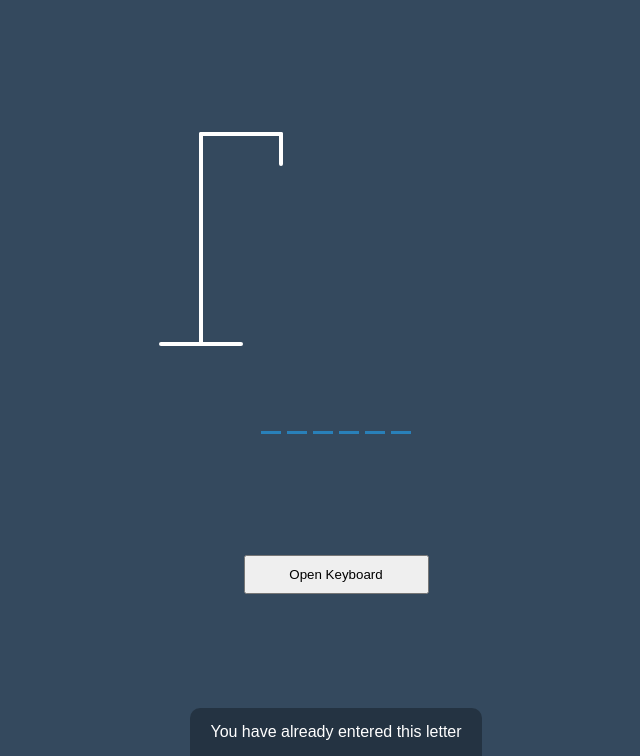
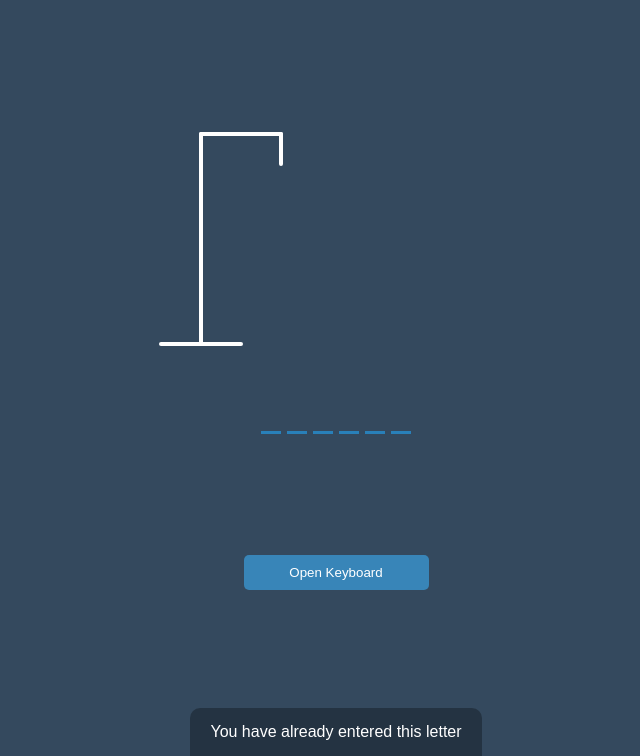
Before and after one commit to stevefoster-dev/Hangman, a plain HTML site: page index.html in a window 1280 px wide. Shown: the part 94-850 px from the top of the page, without its empty margins (304-944 px from the left). Drawn offline with Linux system fonts and the light colour scheme.

Commit message:
Button CSS

```diff
--- a/style.css
+++ b/style.css
@@ -139,4 +139,8 @@ h1 {
   width: 100%;
   display: flex;
   justify-content: center;
+  background-color: #3885b8;
+  color: #fff;
+  border: 0;
+  border-radius: 5px;
 }
```
